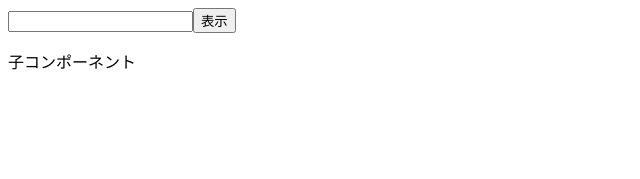
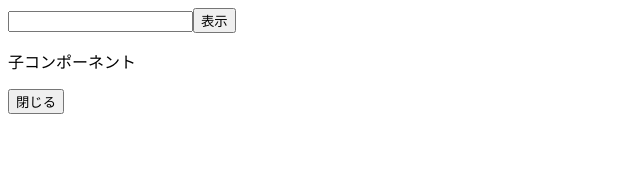
Before and after one commit to bibimuu/reactPractice2, a React (Create React App) app: page / in a window 1280 px wide. Both pictures are taken after a click on the button "表示". Shown: the top 179 px of the page, without its empty margins (0-640 px from the left). Built offline with nearby package versions, Linux system fonts and the light colour scheme.

Commit message:
useCallbackとuseMemo、useEffectの実験

```diff
--- a/src/App.js
+++ b/src/App.js
@@ -1,4 +1,4 @@
-import { useState } from "react";
+import { useState, useCallback, useMemo, useEffect } from "react";
 import "./styles.css";
 
 import { ChildArea } from "./ChildArea";
@@ -11,12 +11,21 @@ export default function App() {
     return setText(event.target.value);
   };
   const openToggle = () => setOpen(!open);
+  const onClickClose = useCallback(() => setOpen(false), [setOpen]);
+
+  console.log(0);
+  const temp = useMemo(() => console.log(1), [setOpen]);
+  console.log(2);
+  const a = useEffect(() => console.log(3), []);
+  console.log(4);
+  const b = useCallback(() => console.log(5), []);
+  console.log(6);
 
   return (
     <>
       <input value={text} onChange={changeText} />
       <button onClick={openToggle}>表示</button>
-      <ChildArea open={open} />
+      <ChildArea open={open} onClickClose={onClickClose} />
     </>
   );
 }
--- a/src/ChildArea.jsx
+++ b/src/ChildArea.jsx
@@ -1,13 +1,14 @@
 import { memo } from "react";
 
 export const ChildArea = memo((props) => {
-  const { open } = props;
+  const { open, onClickClose } = props;
   console.log(9);
   return (
     <>
       {open && (
         <div>
           <p>子コンポーネント</p>
+          <button onClick={onClickClose}>閉じる</button>
         </div>
       )}
     </>
```
